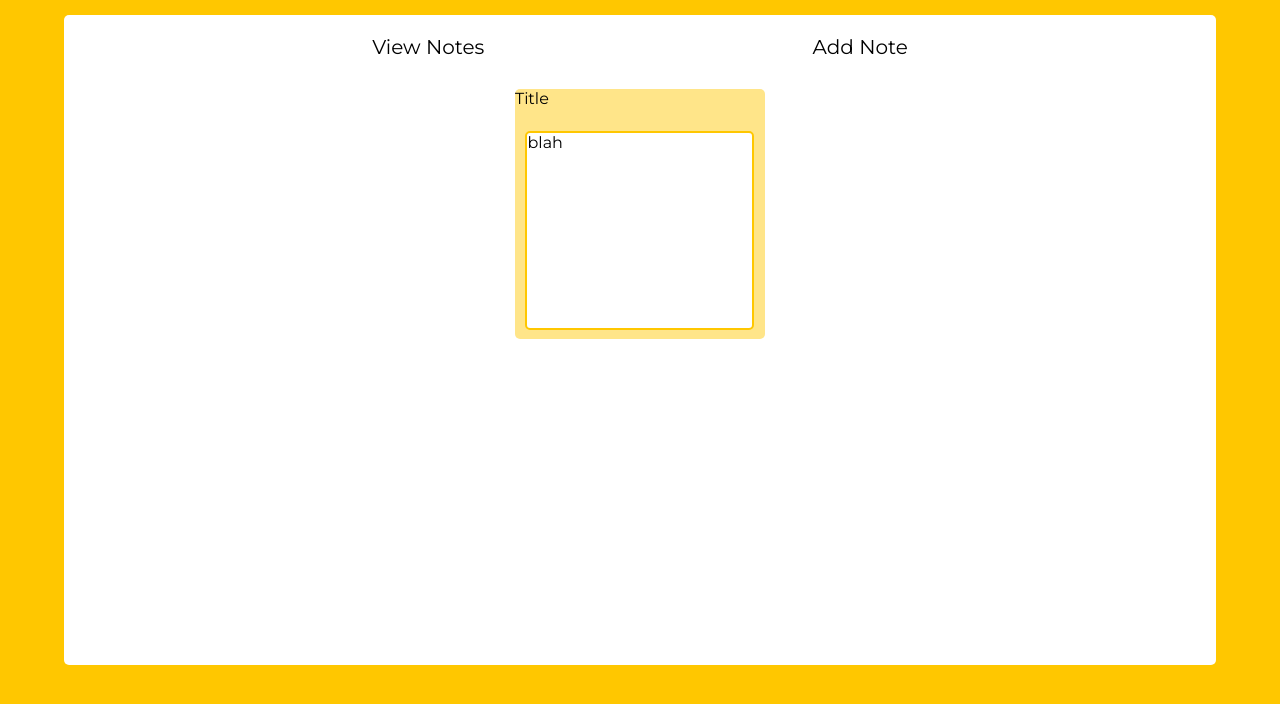
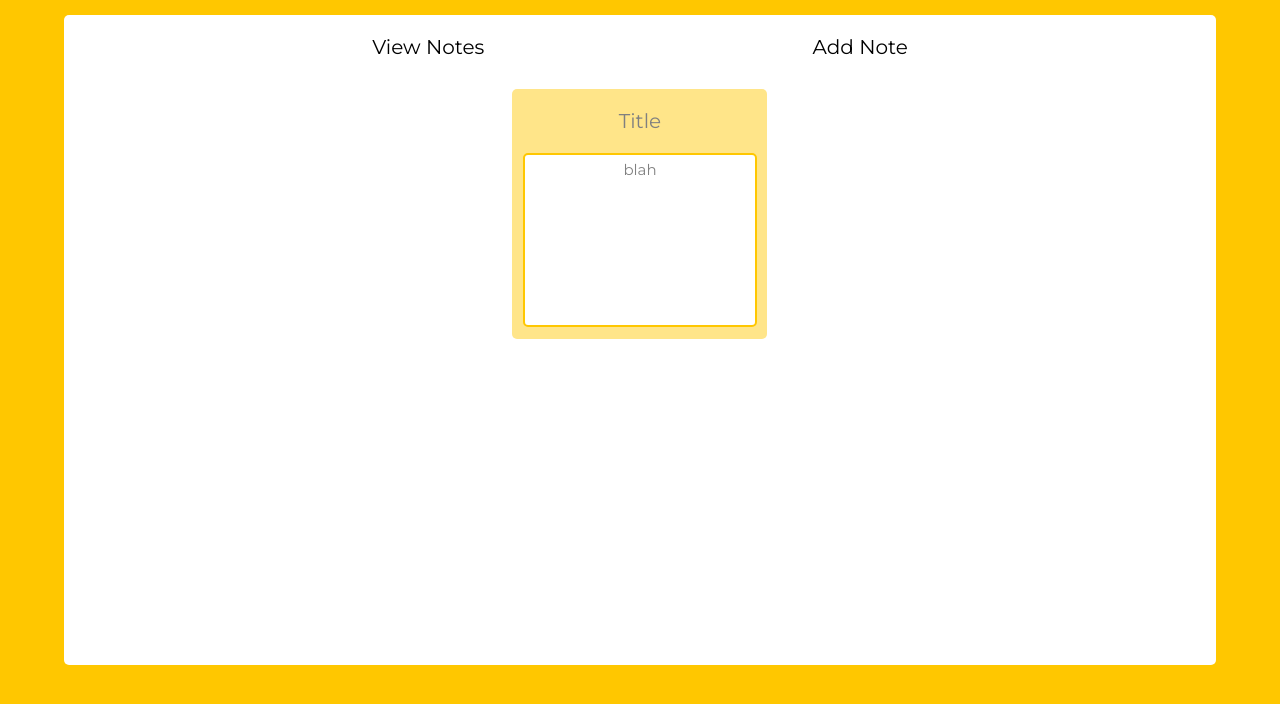
Before and after one commit to Kennedykid1995/notes_app, a React (Create React App) app in the folder notes/: page / in a window 1280 px wide. Shown: the top 704 px of the page. Built offline with nearby package versions, Linux system fonts and the light colour scheme.

Commit message:
fixed up the note object

```diff
--- a/notes/src/components/note.js
+++ b/notes/src/components/note.js
@@ -4,7 +4,7 @@ import {NavLink} from 'react-router-dom';
 
 const Note = styled.div`
   margin: 10px;
-  width: 250px;
+  width: 255px;
   height: 250px;
   background: #ffe589;
   border-radius: 5px;
@@ -16,27 +16,39 @@ const Note = styled.div`
 const NoteHeader = styled(NavLink)`
   width: 100%;
   height: auto;
-  padding-bottom: 15px;
   text-decoration: none;
-  color: black;
+  display: flex;
+  justify-content: center;
 `
 const NoteContents = styled.div`
   width: 90%;
-  height: 195px;
+  height: 170px;
   border-radius: 5px;
   border: 2px solid #ffc700;
   background: white;
-  margin-top: 8px;
   overflow-y: scroll;
+  display: flex;
+  justify-content: center;
+`
+const HeaderText = styled.p`
+  font-size: 20px;
+  color: gray;
+`
+const Text = styled.p`
+  font-size: 15px;
+  color: gray;
+  margin: 5px;
 `
 
 class NoteObj extends Component {
     render(){
         return(
             <Note>
-                <NoteHeader to="/note">Title</NoteHeader>
+                <NoteHeader to="/note">
+                  <HeaderText> Title </HeaderText>
+                </NoteHeader>
                 <NoteContents>
-                  blah
+                 <Text> blah </Text>
                 </NoteContents>
             </Note>
         )
```
